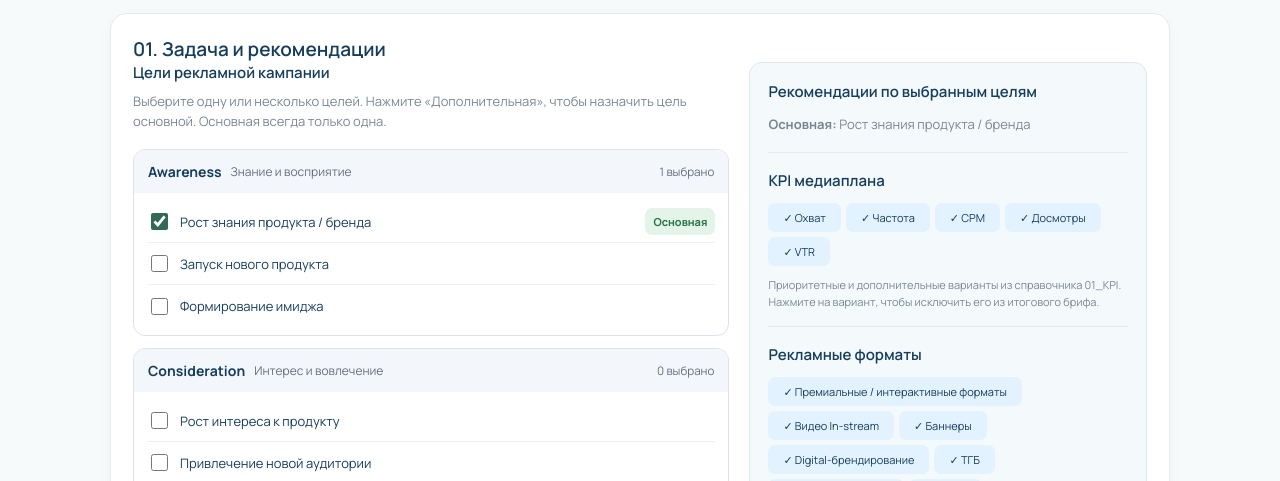
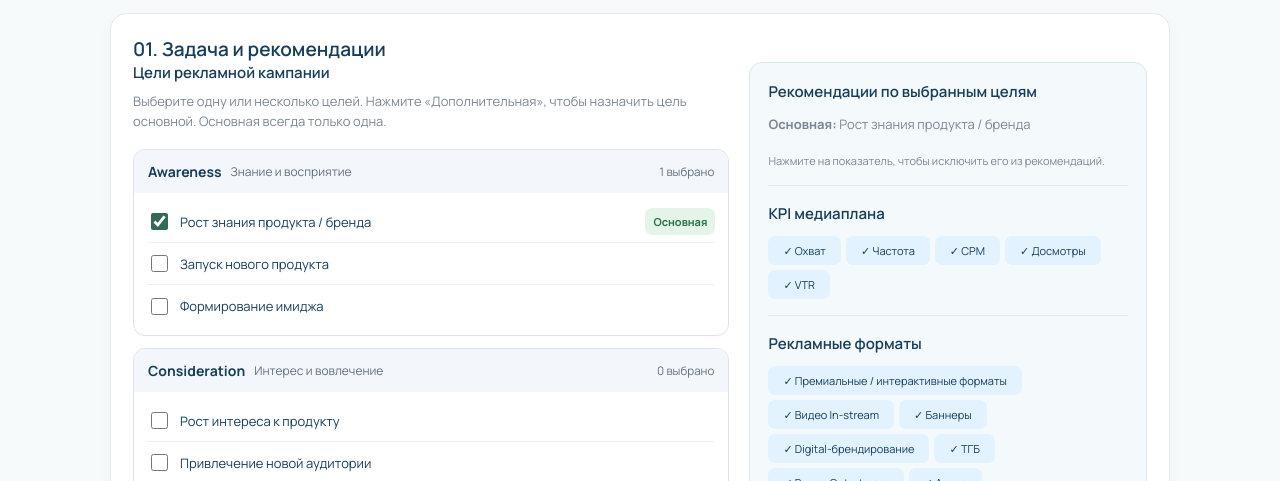
Before and after one commit to brifanu/brief-reality-check, a plain HTML site: page index.html in a window 1280 px wide. Shown: the part 249-730 px from the top of the page. Drawn offline with Linux system fonts and the light colour scheme.

Commit message:
Remove internal KPI reference wording from user-facing recommendations

```diff
--- a/index.html
+++ b/index.html
@@ -116,7 +116,7 @@ function economyModel(){const c=syncBudget(),t=num(state.targetVolume),a=num(sta
 function economyResults(){const e=economyModel(),row=(k,v)=>'<div class="metric"><span>'+k+'</span><strong>'+v+'</strong></div>';return '<div class="economy-card"><h3>Проверка экономики</h3>'+row("CPA по бюджету",e.cpa!==null?money(e.cpa):"—")+row("Максимальный CPA по ДРР",e.maxCpa!==null?money(e.maxCpa):"—")+row("Прогноз выручки",e.rev!==null?money(e.rev):"—")+row("ДРР по бюджету",e.actual!==null?fmt(e.actual)+"%":"—")+row("Максимальный бюджет по ДРР",e.maxBudget!==null?money(e.maxBudget):"—")+(e.actual!==null&&e.d!==null&&e.d>=0&&e.d<=100?'<div class="tip '+(e.actual<=e.d?'ok':'')+'">'+(e.actual<=e.d?'Бюджет укладывается в допустимую ДРР по заданным вводным.':'Превышение ДРР: '+fmt(e.actual-e.d)+' п.п. Превышение бюджета: '+money(e.c.clean-e.maxBudget)+'.')+'</div>':'<p class="brief-hint">Для ДРР нужны бюджет, цель, средний чек и конверсия в продажу.</p>')+'<p class="brief-hint">Арифметическая проверка, не прогноз рыночной достижимости.</p></div>'}
 function tags(items){return '<div class="brief-tags">'+items.map(v=>'<span class="brief-tag '+(state.excluded.includes(v)?'off':'')+'"><button type="button" onclick="toggleTag(\''+v.replace(/'/g,"\\'")+'\')">'+(state.excluded.includes(v)?"＋ ":"✓ ")+esc(v)+'</button></span>').join("")+'</div>'}
 function toggleTag(v){state.excluded=state.excluded.includes(v)?state.excluded.filter(x=>x!==v):[...state.excluded,v];render()}
-function strategyPanel(){const ids=activeGoals();if(!ids.length)return '<p class="sub">Выберите хотя бы одну цель, чтобы увидеть рекомендации.</p>';const r=combinedRec();const group=(key,title)=>'<h3 class="section">'+title+'</h3>'+tags(r[key])+'<p class="brief-hint">Приоритетные и дополнительные варианты из справочника 01_KPI. Нажмите на вариант, чтобы исключить его из итогового брифа.</p>';const notice=ids.some(x=>x.startsWith("AWR"))&&ids.some(x=>x==="ACT01"||x==="ACT02")?'<div class="note">Для медийной кампании проверьте возможность измерения Post View. Конверсии Last Click не доказывают влияние охватной рекламы.</div>':'';return '<p class="sub"><strong>Основная:</strong> '+esc(goalName(mainGoal()))+(ids.length>1?'<br><strong>Дополнительные:</strong> '+ids.filter(x=>x!==mainGoal()).map(goalName).map(esc).join(', '):'')+'</p>'+group("kpi","KPI медиаплана")+group("formats","Рекламные форматы")+group("measure","Оценка эффективности")+notice+'<div class="note">Рекомендации предварительные. Post View и Last Click нельзя суммировать без проверки пересечений.</div>'}
+function strategyPanel(){const ids=activeGoals();if(!ids.length)return '<p class="sub">Выберите хотя бы одну цель, чтобы увидеть рекомендации.</p>';const r=combinedRec();const group=(key,title)=>'<h3 class="section">'+title+'</h3>'+tags(r[key]);const notice=ids.some(x=>x.startsWith("AWR"))&&ids.some(x=>x==="ACT01"||x==="ACT02")?'<div class="note">Для медийной кампании проверьте возможность измерения Post View. Конверсии Last Click не доказывают влияние охватной рекламы.</div>':'';return '<p class="sub"><strong>Основная:</strong> '+esc(goalName(mainGoal()))+(ids.length>1?'<br><strong>Дополнительные:</strong> '+ids.filter(x=>x!==mainGoal()).map(goalName).map(esc).join(', '):'')+'</p><p class="brief-hint">Нажмите на показатель, чтобы исключить его из рекомендаций.</p>'+group("kpi","KPI медиаплана")+group("formats","Рекламные форматы")+group("measure","Оценка эффективности")+notice+'<div class="note">Рекомендации предварительные. Post View и Last Click нельзя суммировать без проверки пересечений.</div>'}
 function feasibilityDetails(){const perf=activeGoals().some(x=>x.startsWith("ACT"));let html='<p class="sub">Проверим ожидания по цифрам. Для расчета нужны значения, которые можно обосновать.</p>';
 if(perf){html+='<h3>Воронка целевого действия</h3><div id="action-funnel">'+funnel()+'</div>'+(state.action==="other"?field("otherAction","Уточните целевое действие"):"")+'<h3 class="section">Экономика целевого действия</h3><div class="fields">'+field("currentCost","Текущая стоимость целевого действия, ₽")+field("targetCost","Целевая стоимость целевого действия, ₽")+field("volume","Текущий объем целевых действий за месяц")+area("benchmark","Текущие стоимостные бенчмарки","Например: CPC 45 ₽, CPM 280 ₽","Записываем исходные ориентиры; произвольный текст не участвует в расчете.")+'</div>'}
 else if(activeGoals().some(x=>x.startsWith("AWR")))html+='<div class="fields">'+field("targetVolume","Целевой уникальный охват, чел.")+field("reachFrequency","Средняя частота, раз")+field("targetCost","Прогнозный CPM, ₽")+'</div>';
```
